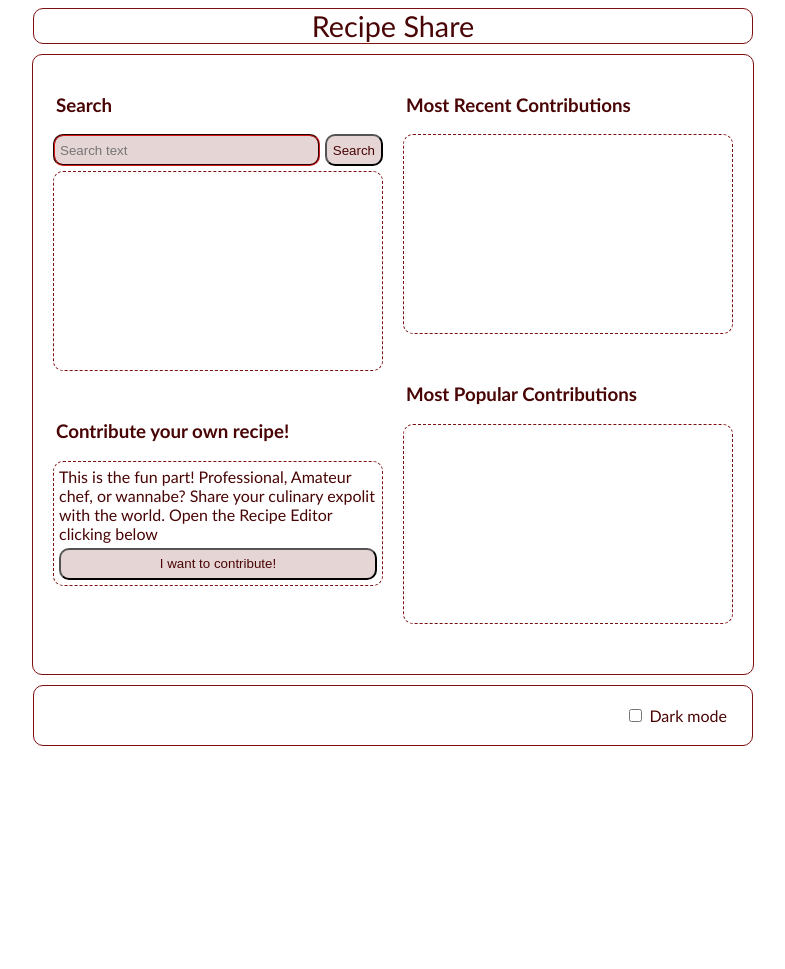
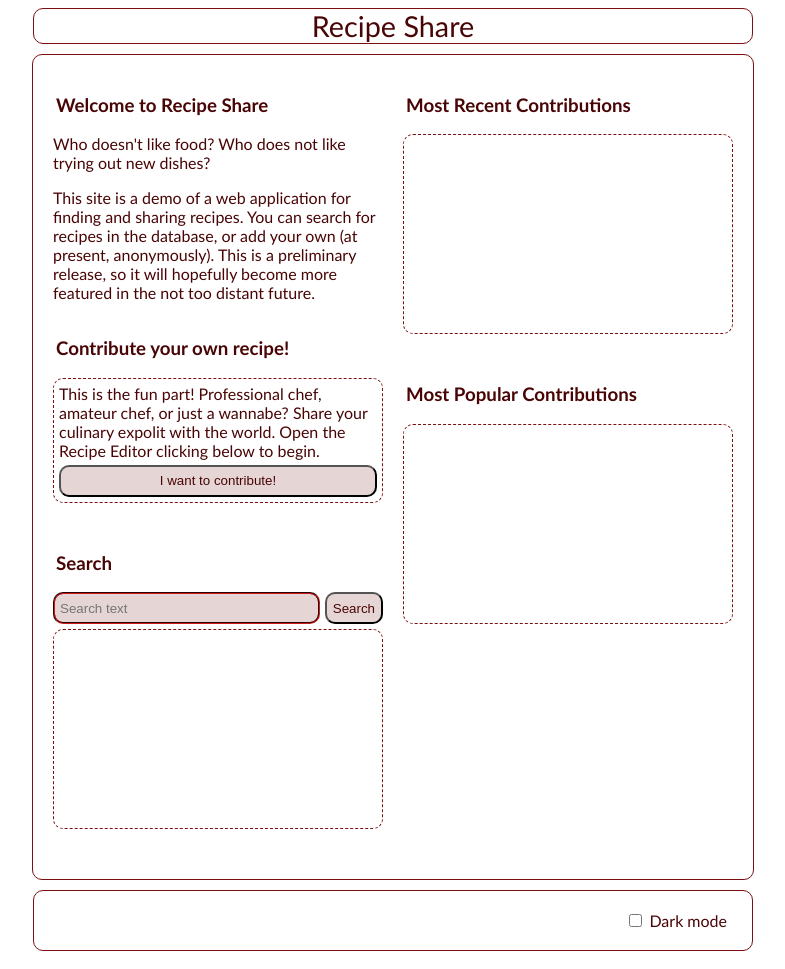
Before and after one commit to karencfisher/recipe-share, a Flask app: page / in a window 1280 px wide. Shown: the whole page, without its empty margins (247-1032 px from the left). Before the commit the page ends 746 px from the top, so only its background shows below. Run offline with Flask 3, Linux system fonts and the light colour scheme; data that the repository does not hold is empty; parts of the project's set-up code (start-up, migrations or seed data) failed here and were passed over.

Commit message:
Reorder a couple of pages

```diff
--- a/errorlog.py
+++ b/errorlog.py
@@ -5,8 +5,7 @@ from pathlib import Path
 class ErrorLog:
     def __init__(self):
         logfile = Path("logs/error-log.log")
-        logging.basicConfig(handlers=[logging.FileHandler(logfile, 'a', 'utf-8')],
-                            level=logging.INFO,
+        logging.basicConfig(level=logging.INFO,
                             format='%(asctime)s %(message)s')
         self.logger = logging.getLogger('error_log')
 
--- a/templates/index.html
+++ b/templates/index.html
@@ -37,6 +37,26 @@
     <main>
         <div class="column" id="left-column">
             <section>
+                <h3>Welcome to Recipe Share</h3>
+                <p>
+                    Who doesn't like food? Who does not like trying out new dishes?
+                </p>
+                <p>
+                    This site is a demo of a web application for finding and sharing recipes. You
+                    can search for recipes in the database, or add your own (at present, anonymously).
+                    This is a preliminary release, so it will hopefully become more featured in
+                    the not too distant future.
+                </p>
+            </section>
+            <section>
+                <h3>Contribute your own recipe!</h3>
+                <div class="container" id="contribute">
+                    This is the fun part! Professional chef, amateur chef, or just a wannabe? Share your
+                    culinary expolit with the world. Open the Recipe Editor clicking below to begin.
+                    <button id="contribute-button">I want to contribute!</button>
+                </div>
+            </section>
+            <section>
                 <h3>
                     Search
                 </h3>
@@ -46,16 +66,6 @@
                     <button class="add-button" id="search-button" aria-label="Search">Search</button>
                 </div>
                 <div class="container" id="results"></div>
-            </section>
-            <section>
-                <h3>Contribute your own recipe!</h3>
-                <div class="container" id="contribute">
-                    This is the fun part! Professional, Amateur chef, or wannabe? Share your culinary
-                    expolit with the world. Open the Recipe Editor clicking below
-                    <button id="contribute-button">I want to contribute!</button>
-                </div>
-
-
             </section>
         </div>
 
```
Also changed, not shown: templates/recipe-page.html (+8 -8 lines).
